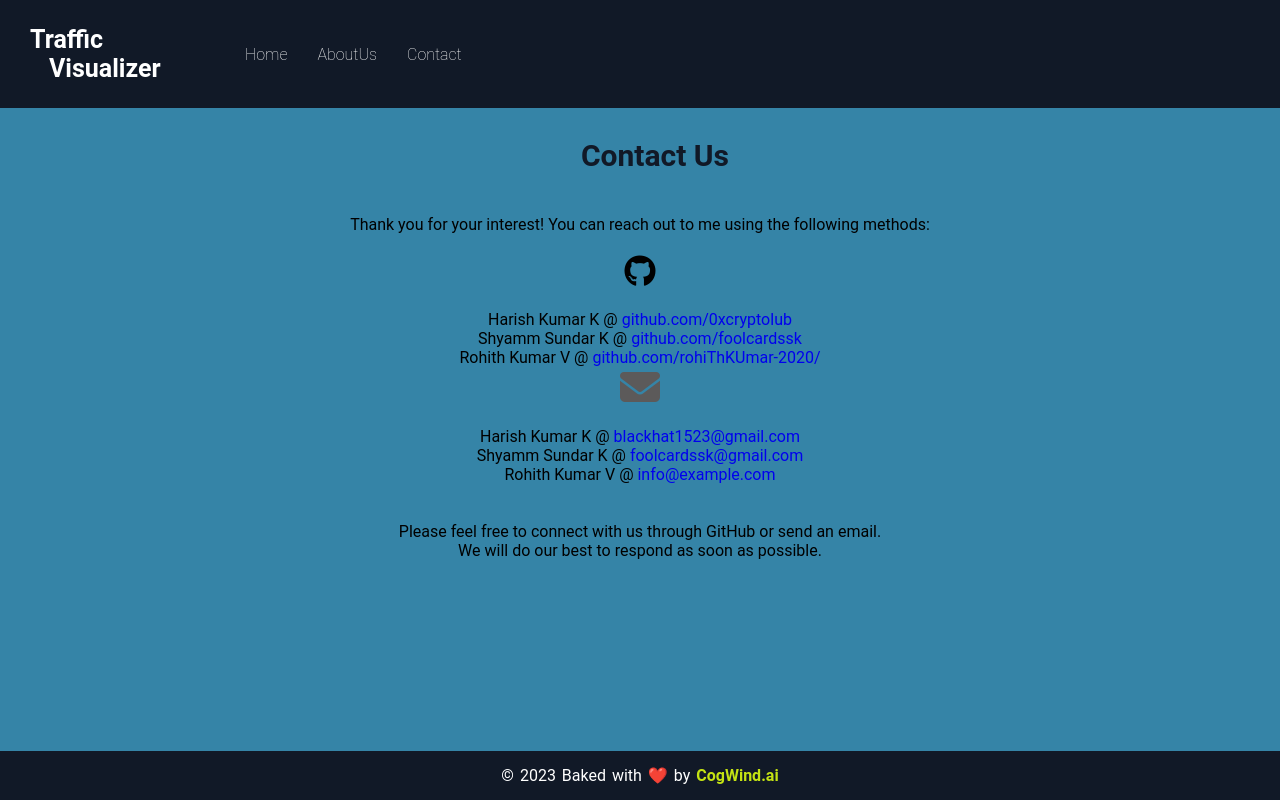
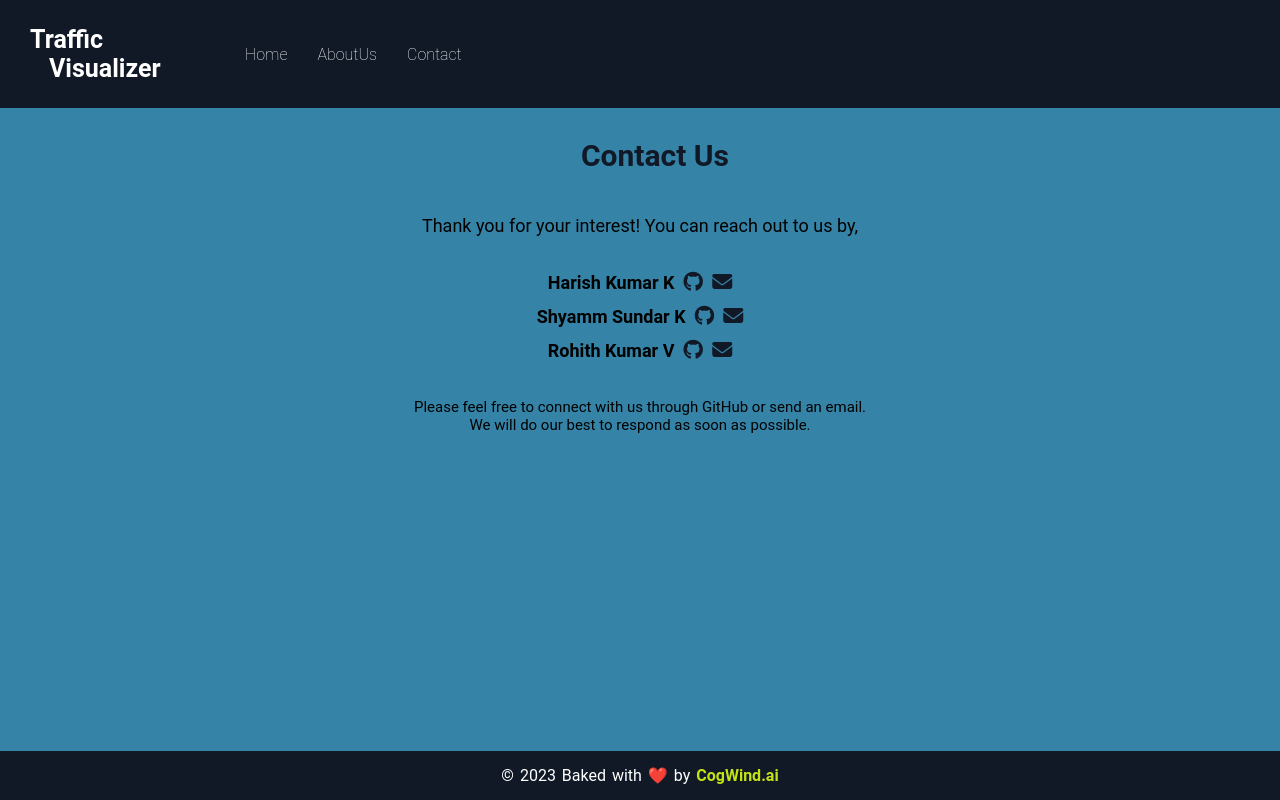
Before and after one commit to foolcardssk/yolov5-traffic-analysis, a plain HTML site: page template/contact.html in a window 1280 px wide. Drawn offline with Linux system fonts and the light colour scheme; some packages are replaced by stand-ins of ours.

Commit message:
updated new contact page layout

```diff
--- a/template/contact.html
+++ b/template/contact.html
@@ -37,8 +37,8 @@
         <nav id="nav">
             <ul>
                 <li><a href="index.html">Home</a></li>
-                <li><a href="#">AboutUs</a></li>
-                <li><a href="#">Contact</a></li>
+                <li><a href="about.html">AboutUs</a></li>
+                <li><a href="contact.html">Contact</a></li>
             </ul>
         </nav>
     </header>
@@ -48,24 +48,16 @@
         </center>
     </div>
     <div class="container">
-
-        <!--Contact-->
-        <p>Thank you for your interest! You can reach out to me using the following methods:</p><br>
-
-        <h1><i class="fa-brands fa-github"></i></h1><br>
-        <p>Harish Kumar K @ <a href="http://github.com/0xcryptolub">github.com/0xcryptolub</a></p>
-        <p>Shyamm Sundar K @ <a href="http://github.com/foolcardssk">github.com/foolcardssk</a></p>
-        <p>Rohith Kumar V @ <a href="https://github.com/rohiThKUmar-2020">github.com/rohiThKUmar-2020/</a></p>
-
-        <h2><i class="fa-solid fa-envelope"></i></h2><br>
-        <p>Harish Kumar K @ <a href="mailto:blackhat1523@gmail.com">blackhat1523@gmail.com</a></p>
-        <p>Shyamm Sundar K @ <a href="mailto:foolcardssk@gmail.com">foolcardssk@gmail.com</a></p>
-        <p>Rohith Kumar V @ <a href="mailto:info@example.com">info@example.com</a></p>
-        <br>
-        <br>
-        <p>Please feel free to connect with us through GitHub or send an email. <br>
-            We will do our best to respond as soon as possible.</p>
-
+        <p id="cnt-con-p">Thank you for your interest! You can reach out to us by,</p>
+        <div id="github">
+            <ul>
+                <li>Harish Kumar K&ensp;<a target="_blank" href="https://github.com/Harish-Kumar-K523"><i class="fa-brands fa-github"></i></a>&ensp;<a target="_blank" href="mailto:blackhat1523@gmail.com"><i class="fa-solid fa-envelope"></i></a></li>
+                <li>Shyamm Sundar K&ensp;<a target="_blank" href="https://github.com/foolcardssk"><i class="fa-brands fa-github"></i></a>&ensp;<a target="_blank" href="mailto:foolcardssk@gmail.com"><i class="fa-solid fa-envelope"></i></a></li>
+                <li>Rohith Kumar V&ensp;<a target="_blank" href="https://github.com/rohiThKUmar-2020"><i class="fa-brands fa-github"></i></a>&ensp;<a target="_blank" href="mailto:rohithkumar.rr77@gmail.com"><i class="fa-solid fa-envelope"></i></a></li>
+            </ul>
+        </div>
+        <p id="cnt-con-p-end">Please feel free to connect with us through GitHub or send an email. <br>
+        We will do our best to respond as soon as possible.</p>
     </div>
     <footer>
         <p>&copy; 2023 Baked with ❤️ by <a href="#"><strong style="color: rgb(196, 227, 19);">CogWind.ai</strong></a>
--- a/template/output.json
+++ b/template/output.json
@@ -1 +1 @@
-{"a1": 0, "a2": 0, "a1_density": "Low", "a2_density": "Low"}
+{"a1": 18, "a2": 14, "a1_density": "Low", "a2_density": "Low"}
--- a/template/style.css
+++ b/template/style.css
@@ -4,6 +4,7 @@
     box-sizing: border-box;
     outline: none;
     text-decoration: none;
+    font-family: none;
 }
 html{
     min-height: 100vh;
@@ -425,7 +426,6 @@ footer{
     list-style:circle;
 }
 .sub-abt-con-1 > ul > li{
-    font-family: 'Ubuntu',sans-serif;
     font-size: 16px;
 }
 .sub-abt-con > p{
@@ -434,3 +434,37 @@ footer{
     font-family: 'Ubuntu', sans-serif;
     list-style: none;
 }
+
+/* contact.html */
+#cnt-con-p{
+    font-size: 18px;
+}
+#github{
+    margin-top: 30px;
+    text-align: center;
+    line-height: 1.5rem;
+}
+#github > ul{
+    justify-content: center;
+    list-style: none;
+    align-items: center;
+    gap: 2rem;
+}
+#github > ul > li{
+    align-items: center;
+    font-size: 18px;
+    font-weight: 600;
+    padding: 5px;
+}
+.fa-github{
+    color: #111927;
+    font-size: 20px;
+}
+.fa-envelope{
+    color: #111927;
+    font-size: 20px;
+}
+#cnt-con-p-end{
+    font-size: 15px;
+    margin-top: 30px;
+}
```
Also changed, not shown: template/about.html (+1 -1 lines), template/index.html (+2 -2 lines), 1 other file.
